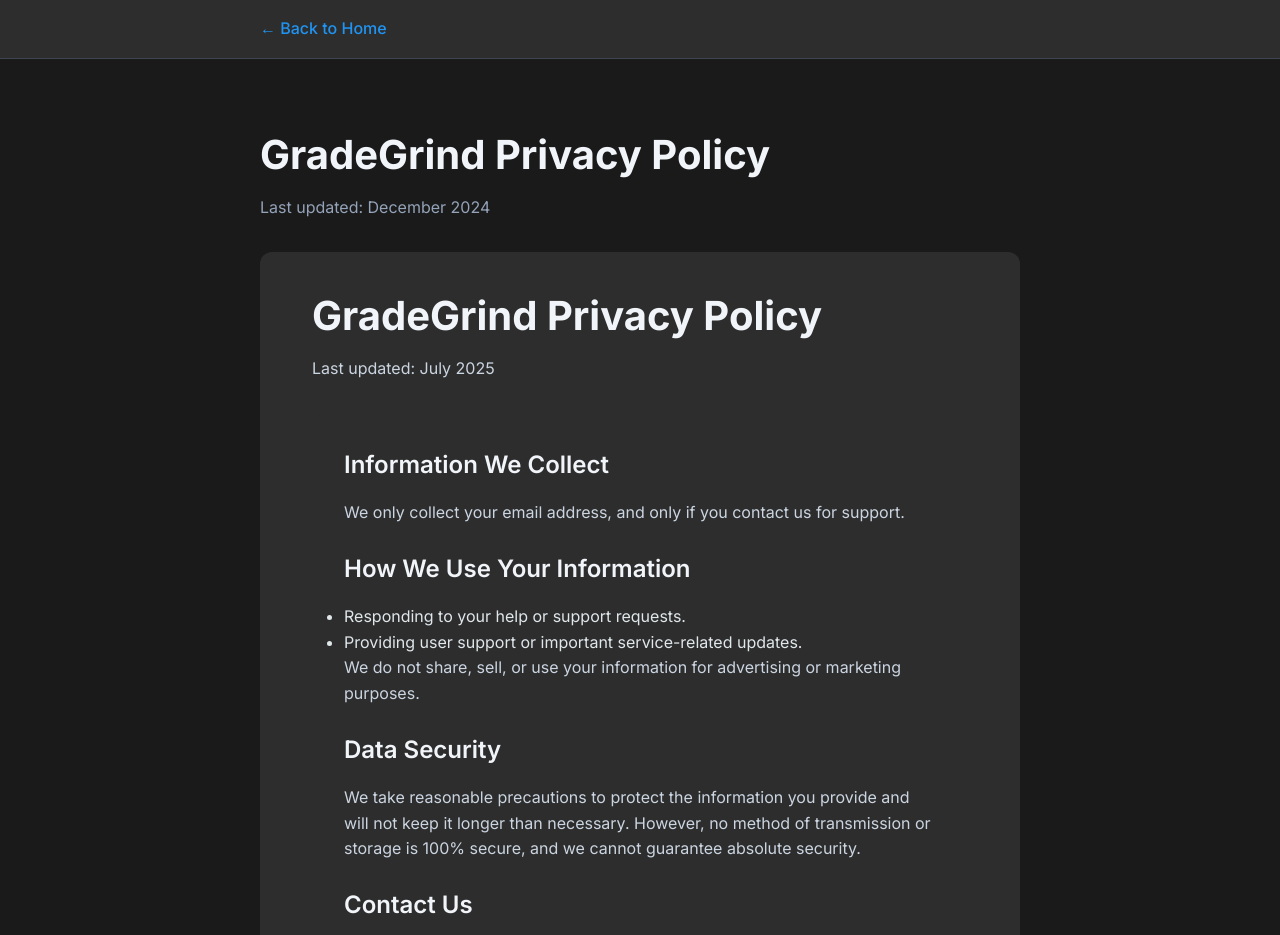
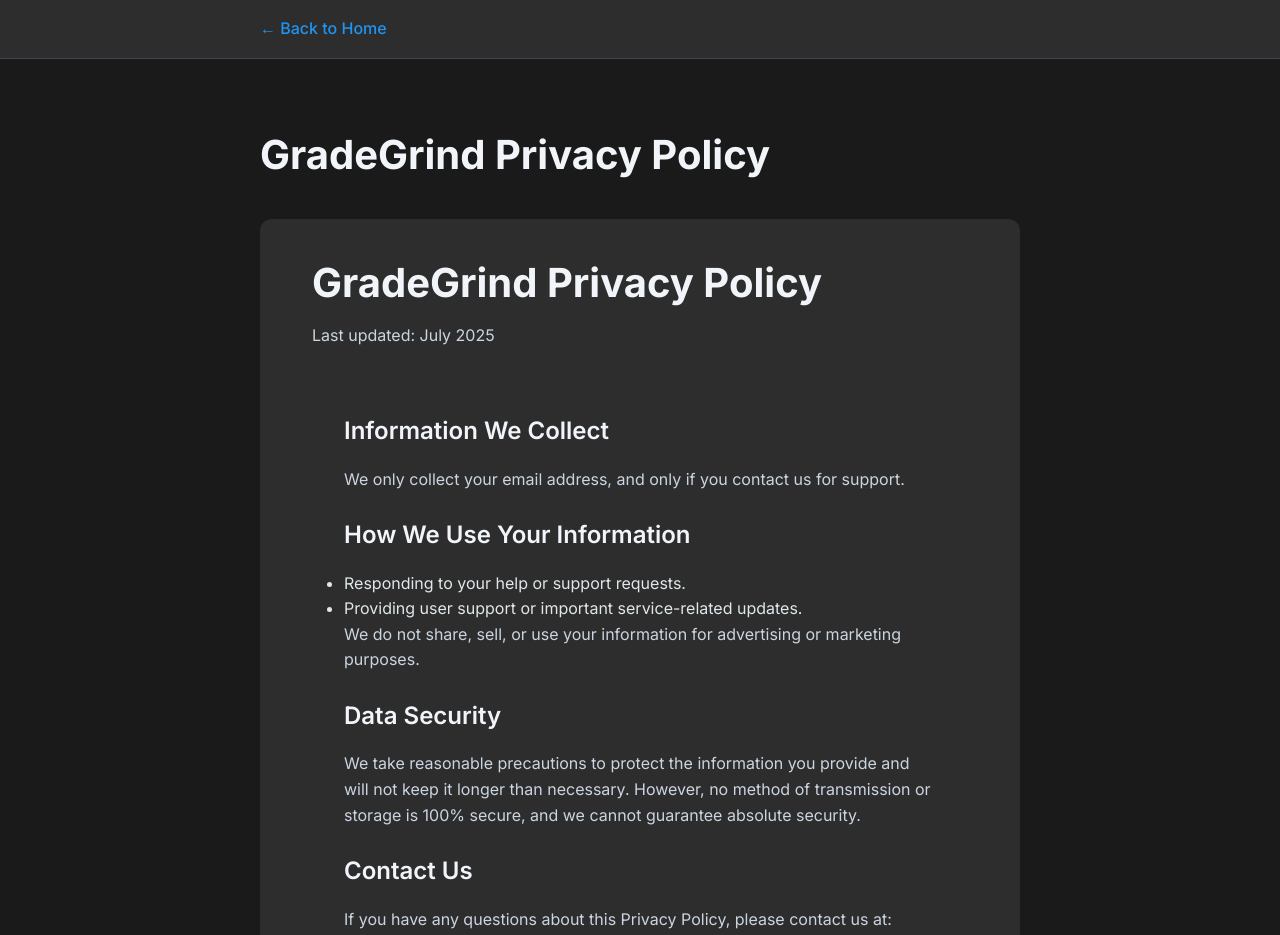
Before and after one commit to ryancrummer/healthyai-site, a plain HTML site: page gradegrind-privacy.html in a window 1280 px wide. Shown: the top 935 px of the page. Drawn offline with Linux system fonts and the light colour scheme.

Commit message:
Update gradegrind-privacy.html

```diff
--- a/gradegrind-privacy.html
+++ b/gradegrind-privacy.html
@@ -82,7 +82,6 @@
         <div class="container">
             <div class="header">
                 <h1>GradeGrind Privacy Policy</h1>
-                <p>Last updated: December 2024</p>
             </div>
 
             <div class="content">
```
